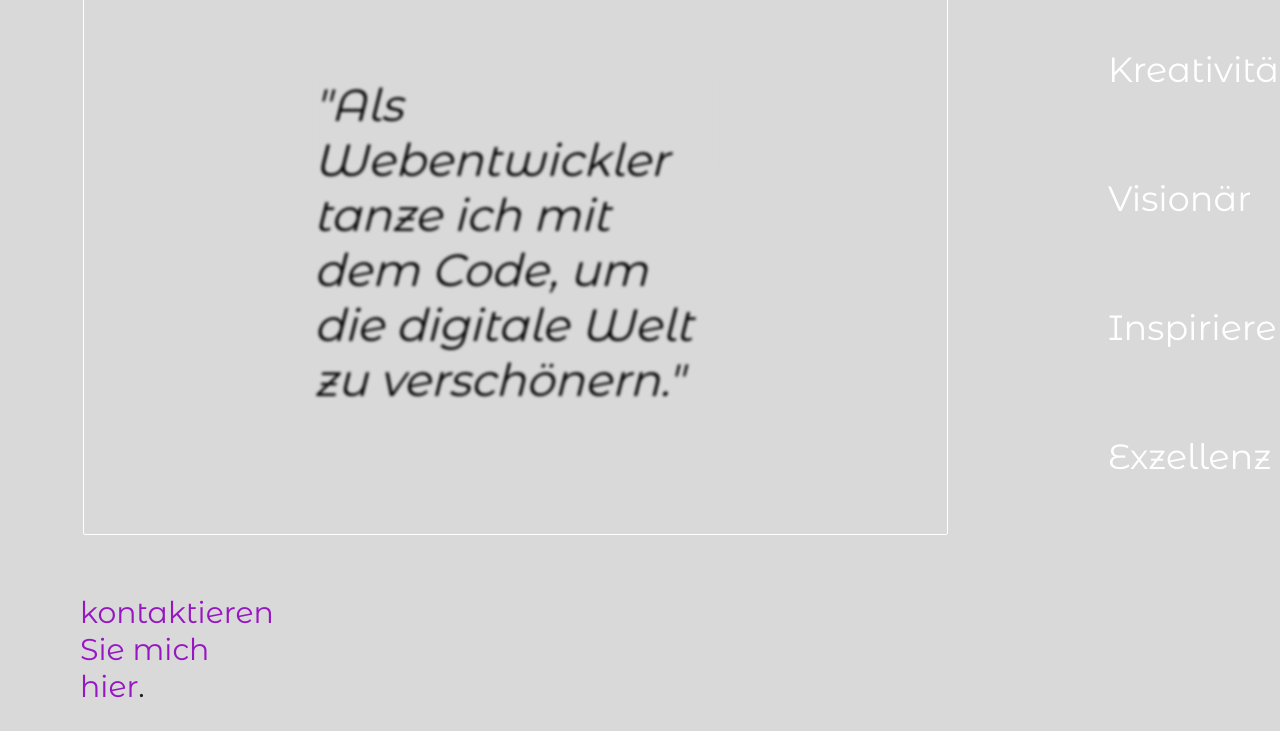
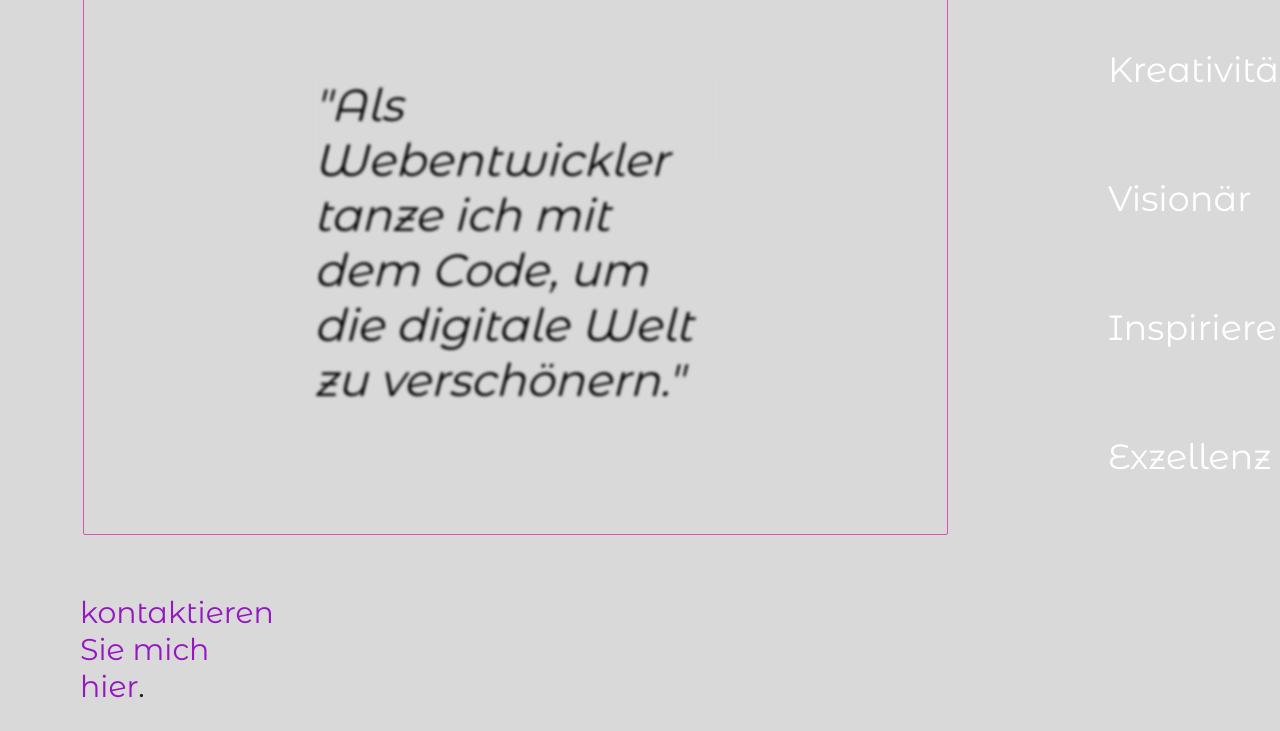
Before and after one commit to GabiVelasco/GabrielaVelasco_Frontend, a plain HTML site: page index.html in a window 1280 px wide. Shown: the part 356-1087 px from the top of the page. Drawn offline with Linux system fonts and the light colour scheme.

Commit message:
making border pink

```diff
--- a/style.css
+++ b/style.css
@@ -163,8 +163,13 @@ footer {
 	border-top-right-radius:2px;
 	border-bottom-left-radius:2px;
 	border-bottom-right-radius:2px;
-    border:1px solid rgba(255, 255, 255, 1);
+    border:1px solid rgb(213, 85, 175);
+
+
 }
+
+
+
 
 .zitate {
 	color:rgba(0, 0, 0, 1);
```
